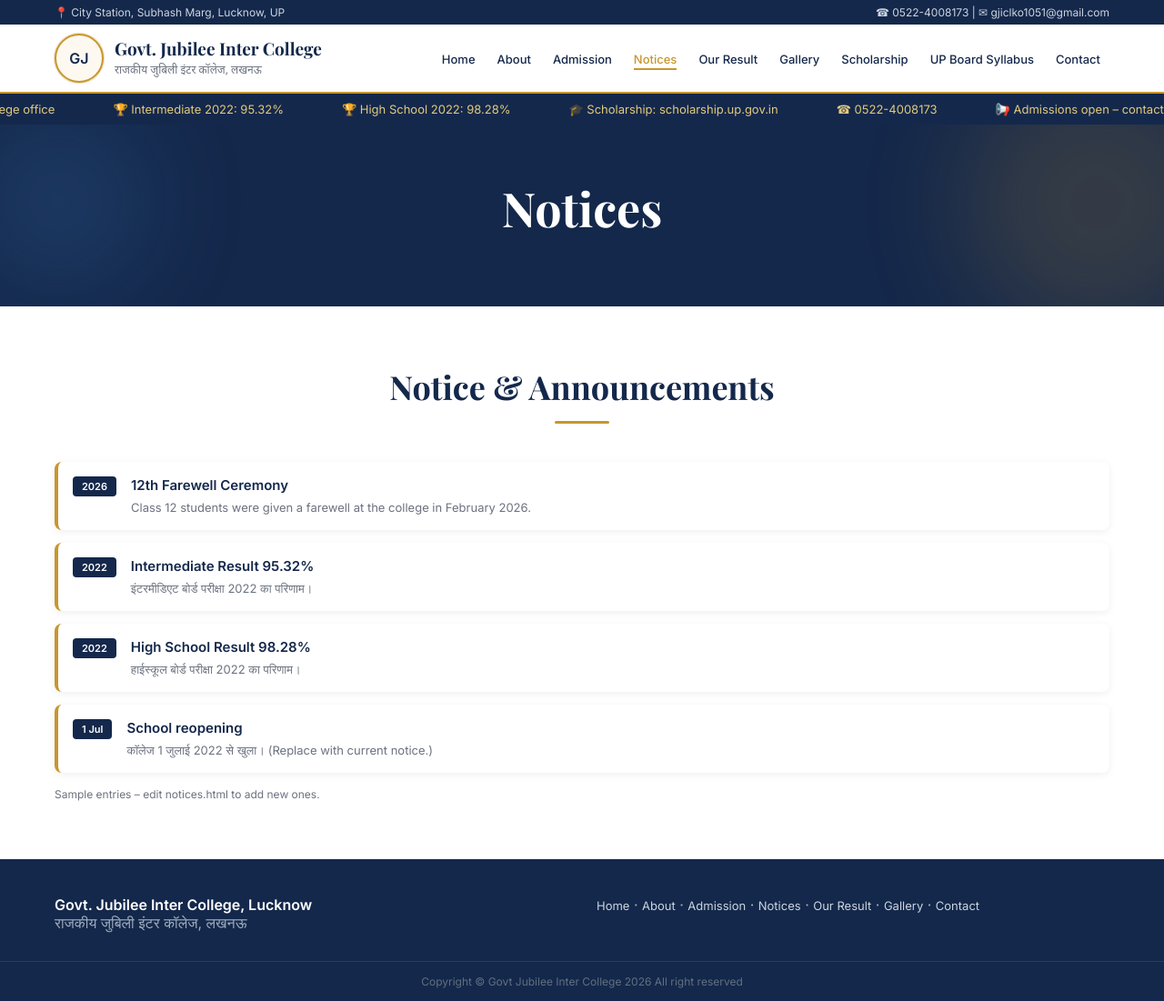
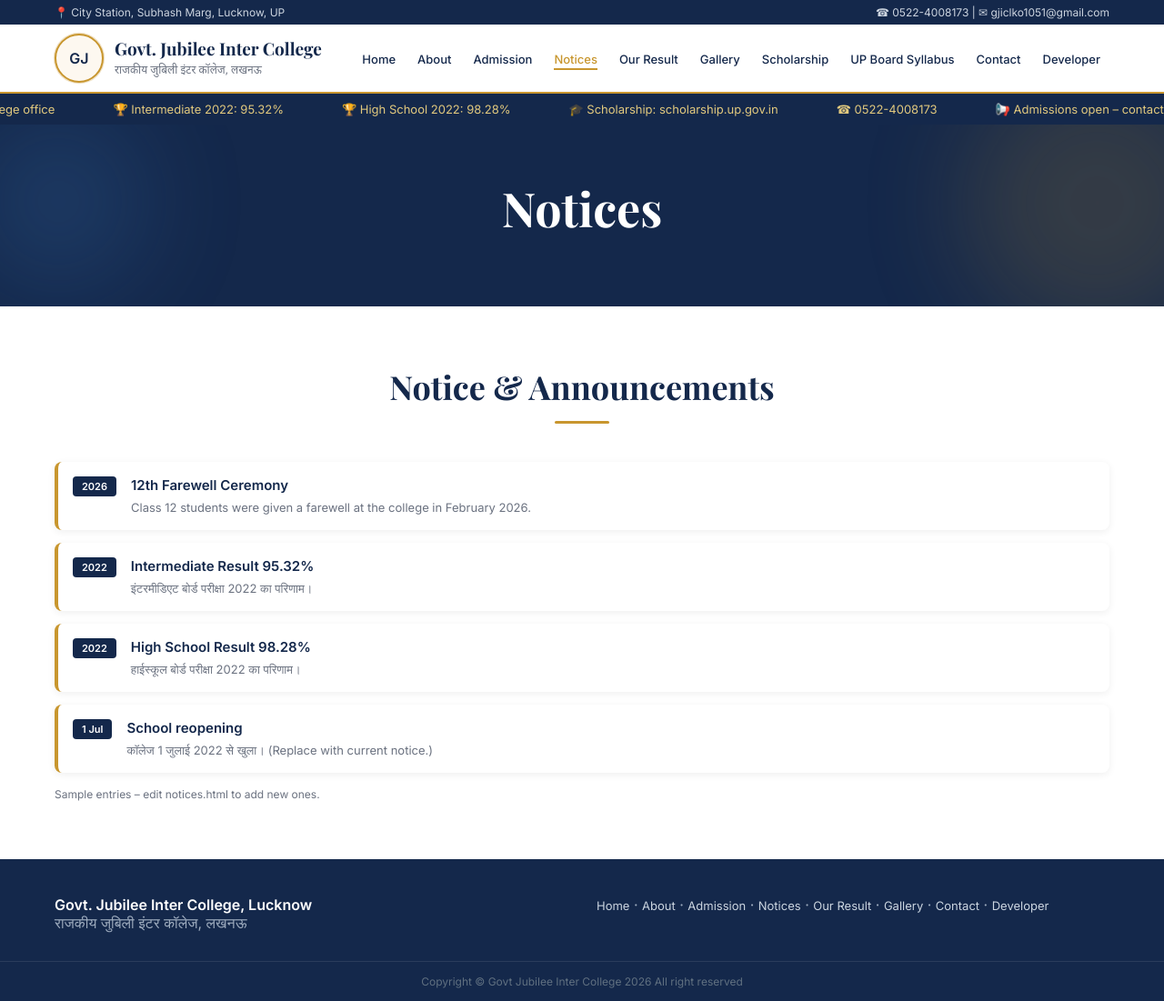
Before and after one commit to xsoftwareabdullah1-create/GovtJubileeintercollegelucknow-, a plain HTML site: page notices.html in a window 1280 px wide. Shown: the whole page at 91% size. Drawn offline with nearby package versions, Linux system fonts and the light colour scheme.

Commit message:
Add Developer section navigation link

```diff
--- a/notices.html
+++ b/notices.html
@@ -4,9 +4,9 @@
 <link rel="stylesheet" href="style.css"></head><body>
 <div class="strip"><div class="wrap"><span>📍 City Station, Subhash Marg, Lucknow, UP</span><span>☎ 0522-4008173 | ✉ gjiclko1051@gmail.com</span></div></div>
 <header><div class="head"><a href="index.html" class="brand"><div class="logo"><img src="images/logo.png" alt="logo" onerror="this.parentNode.textContent='GJ'"></div><div><h1>Govt. Jubilee Inter College</h1><small>राजकीय जुबिली इंटर कॉलेज, लखनऊ</small></div></a>
-<button class="burger" id="bg" aria-label="Menu">☰</button><nav id="nav"><ul><li><a href="index.html">Home</a></li><li><a href="about.html">About</a></li><li><a href="admission.html">Admission</a></li><li><a href="notices.html" class=on>Notices</a></li><li><a href="results.html">Our Result</a></li><li><a href="gallery.html">Gallery</a></li><li><a href="https://scholarship.up.gov.in/" target="_blank" rel="noopener">Scholarship</a></li><li><a href="https://prereg.upmsp.edu.in/Syllabus.html" target="_blank" rel="noopener">UP Board Syllabus</a></li><li><a href="contact.html">Contact</a></li></ul></nav></div></header>
+<button class="burger" id="bg" aria-label="Menu">☰</button><nav id="nav"><ul><li><a href="index.html">Home</a></li><li><a href="about.html">About</a></li><li><a href="admission.html">Admission</a></li><li><a href="notices.html" class=on>Notices</a></li><li><a href="results.html">Our Result</a></li><li><a href="gallery.html">Gallery</a></li><li><a href="https://scholarship.up.gov.in/" target="_blank" rel="noopener">Scholarship</a></li><li><a href="https://prereg.upmsp.edu.in/Syllabus.html" target="_blank" rel="noopener">UP Board Syllabus</a></li><li><a href="contact.html">Contact</a></li><li><a href="developer.html">Developer</a></li></ul></nav></div></header>
 <div class="ticker"><div><span>📢 Admissions open – contact college office</span> <span>🏆 Intermediate 2022: 95.32%</span> <span>🏆 High School 2022: 98.28%</span> <span>🎓 Scholarship: scholarship.up.gov.in</span> <span>☎ 0522-4008173</span> <span>📢 Admissions open – contact college office</span> <span>🏆 Intermediate 2022: 95.32%</span> <span>🏆 High School 2022: 98.28%</span> <span>🎓 Scholarship: scholarship.up.gov.in</span> <span>☎ 0522-4008173</span></div></div>
 <div class="hero sm"><div class="orb o1"></div><div class="orb o2"></div><div class="wrap"><h2>Notices</h2></div></div><section><div class="wrap"><div class="st rv"><h2>Notice &amp; Announcements</h2><div class="bar"></div></div><div class="nl prose" style="padding:0"><div class="notice rv"><div class="d">2026</div><div><b>12th Farewell Ceremony</b><span>Class 12 students were given a farewell at the college in February 2026.</span></div></div><div class="notice rv"><div class="d">2022</div><div><b>Intermediate Result 95.32%</b><span>इंटरमीडिएट बोर्ड परीक्षा 2022 का परिणाम।</span></div></div><div class="notice rv"><div class="d">2022</div><div><b>High School Result 98.28%</b><span>हाईस्कूल बोर्ड परीक्षा 2022 का परिणाम।</span></div></div><div class="notice rv"><div class="d">1 Jul</div><div><b>School reopening</b><span>कॉलेज 1 जुलाई 2022 से खुला। (Replace with current notice.)</span></div></div></div><p class="sm-note">Sample entries – edit notices.html to add new ones.</p></div></section>
-<footer><div class="wrap"><div><b style="color:#fff">Govt. Jubilee Inter College, Lucknow</b><br>राजकीय जुबिली इंटर कॉलेज, लखनऊ</div><div><a href="index.html">Home</a> · <a href="about.html">About</a> · <a href="admission.html">Admission</a> · <a href="notices.html">Notices</a> · <a href="results.html">Our Result</a> · <a href="gallery.html">Gallery</a> · <a href="contact.html">Contact</a></div></div>
+<footer><div class="wrap"><div><b style="color:#fff">Govt. Jubilee Inter College, Lucknow</b><br>राजकीय जुबिली इंटर कॉलेज, लखनऊ</div><div><a href="index.html">Home</a> · <a href="about.html">About</a> · <a href="admission.html">Admission</a> · <a href="notices.html">Notices</a> · <a href="results.html">Our Result</a> · <a href="gallery.html">Gallery</a> · <a href="contact.html">Contact</a> · <a href="developer.html">Developer</a></div></div>
 <div class="copy">Copyright © Govt Jubilee Inter College 2026 All right reserved</div></footer>
 <div class="lb" id="lb"><img alt=""></div><script src="main.js"></script></body></html>
```
